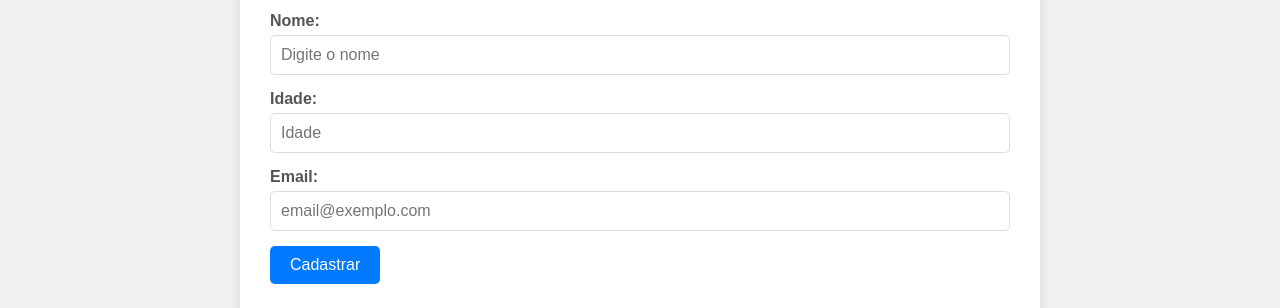
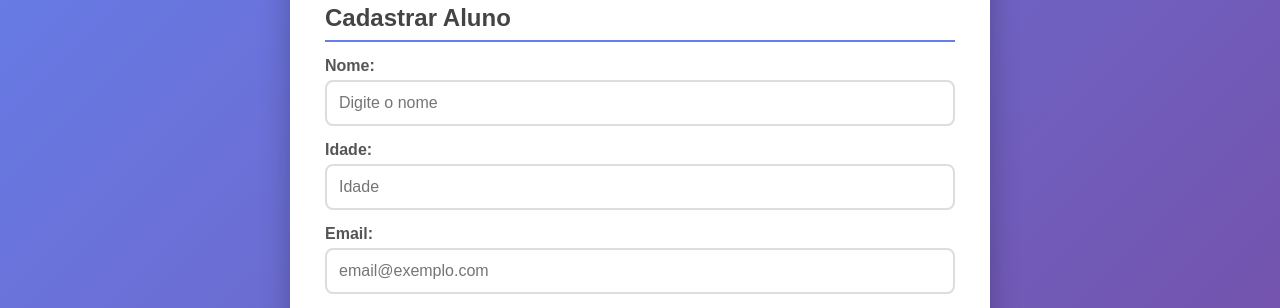
Before and after one commit to Rute21/ATV_projeto_crud, a plain HTML site: page index.html in a window 1280 px wide. Shown: the part 148-456 px from the top of the page. Drawn offline with Linux system fonts and the light colour scheme.

Commit message:
editado css

```diff
--- a/css/style.css
+++ b/css/style.css
@@ -1,100 +1,104 @@
-* {
+*{
     margin: 0;
     padding: 0;
     box-sizing: border-box;
+    font-family: Arial, Helvetica, sans-serif;
 }
 
-body {
-    font-family: Arial, sans-serif;
-    background-color: #f0f0f0;
-    padding: 20px;
+body{
+    background: linear-gradient(135deg,#667eea,#764ba2);
+    min-height: 100vh;
+    display: flex;
+    justify-content: center;
+    align-items: center;
+    padding: 30px;
 }
 
-.container {
-    max-width: 800px;
-    margin: 0 auto;
-    background-color: white;
-    padding: 30px;
-    border-radius: 10px;
-    box-shadow: 0 2px 10px rgba(0,0,0,0.1);
+.container{
+    width: 100%;
+    max-width: 700px;
+    background: #fff;
+    padding: 35px;
+    border-radius: 15px;
+    box-shadow: 0 10px 30px rgba(0,0,0,.25);
 }
 
-h1 {
+h1{
     text-align: center;
-    color: #333;
+    color: #5b4bdb;
+    font-size: 2.2rem;
     margin-bottom: 30px;
 }
 
-h2 {
-    color: #555;
-    margin-bottom: 15px;
+h2{
+    color: #444;
+    margin: 20px 0 15px;
+    padding-bottom: 8px;
+    border-bottom: 2px solid #667eea;
 }
 
-form {
-    margin-bottom: 30px;
+label{
+    display: block;
+    margin-top: 15px;
+    margin-bottom: 5px;
+    color: #555;
+    font-weight: bold;
 }
 
-label {
-    display: block;
-    margin-bottom: 5px;
-    font-weight: bold;
-    color: #555;
+input{
+    width: 100%;
+    padding: 12px;
+    border: 2px solid #ddd;
+    border-radius: 8px;
+    font-size: 16px;
+    transition: .3s;
 }
 
-input {
-    width: 100%;
-    padding: 10px;
-    margin-bottom: 15px;
-    border: 1px solid #ddd;
-    border-radius: 5px;
-    font-size: 16px;
+input:focus{
+    outline: none;
+    border-color: #667eea;
+    box-shadow: 0 0 10px rgba(102,126,234,.3);
 }
 
-button {
-    background-color: #007bff;
+button{
+    width: 100%;
+    margin-top: 20px;
+    margin-bottom: 25px;
+    padding: 14px;
+    border: none;
+    border-radius: 8px;
+    background: #667eea;
     color: white;
-    padding: 10px 20px;
-    border: none;
-    border-radius: 5px;
+    font-size: 17px;
+    font-weight: bold;
     cursor: pointer;
-    font-size: 16px;
+    transition: .3s;
 }
 
-button:hover {
-    background-color: #0056b3;
+button:hover{
+    background: #4f5bd5;
+    transform: translateY(-2px);
 }
 
-.lista {
-    border-top: 2px solid #ddd;
-    padding-top: 20px;
+button:active{
+    transform: scale(.98);
 }
 
-.aluno-item {
-    background-color: #f9f9f9;
-    padding: 15px;
-    margin-bottom: 10px;
-    border-radius: 5px;
-    border-left: 4px solid #007bff;
+p{
+    color: #666;
+    margin-top: 10px;
 }
 
-.aluno-item button {
-    margin-left: 10px;
-    padding: 5px 10px;
-    font-size: 14px;
+ul{
+    list-style: none;
+    margin-top: 15px;
 }
 
-.aluno-item button:first-of-type {
-    background-color: #ffc107;
+li{
+    background: #f8f9ff;
+    border-left: 5px solid #667eea;
+    padding: 15px;
+    border-radius: 8px;
+    margin-bottom: 12px;
+    box-shadow: 0 3px 8px rgba(0,0,0,.08);
 }
-
-.aluno-item button:first-of-type:hover {
-    background-color: #e0a800;
-}
-
-.aluno-item button:last-of-type {
-    background-color: #dc3545;
-}
-
-.aluno-item button:last-of-type:hover {
-    background-color: #c82333;
-}
```
